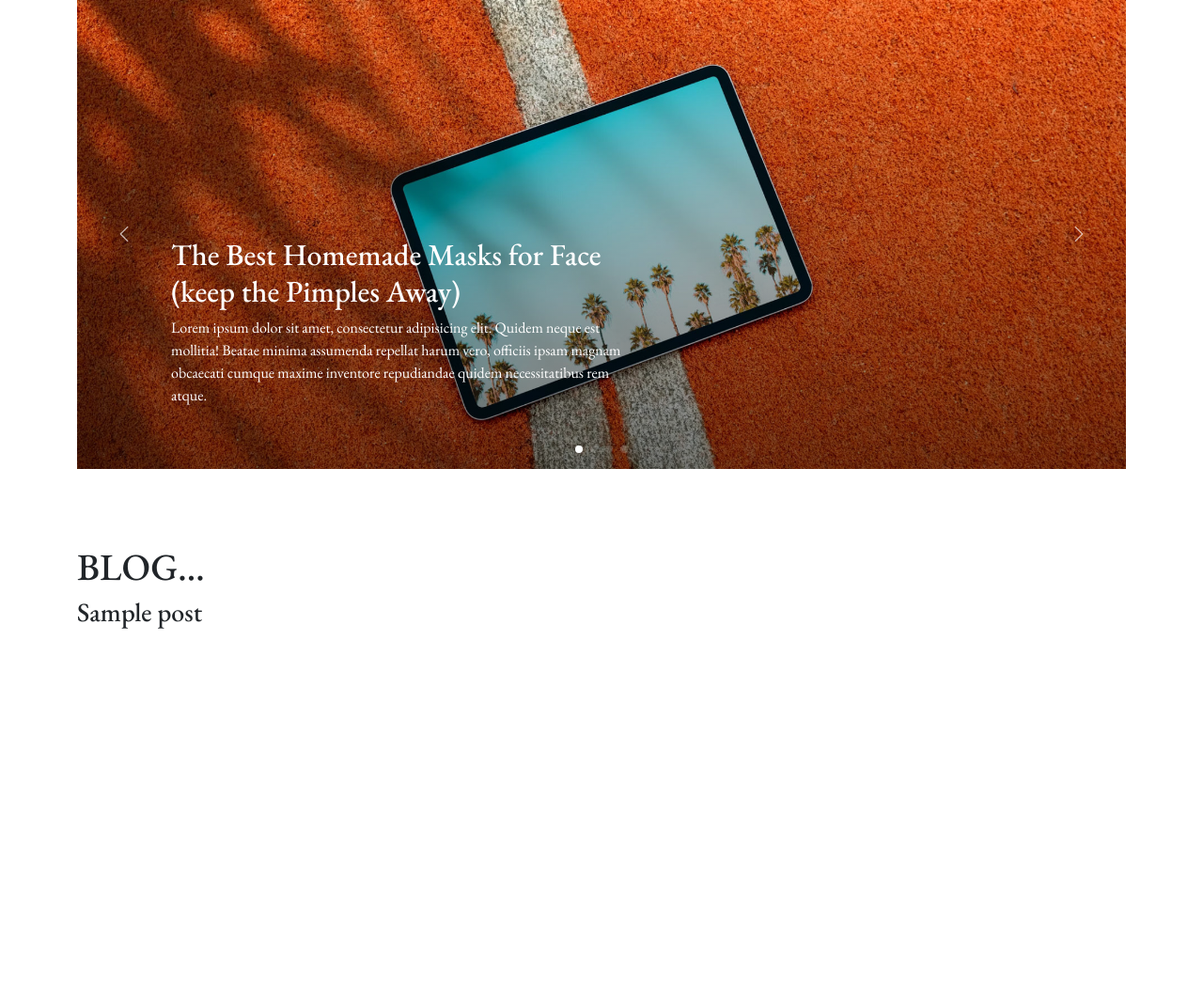
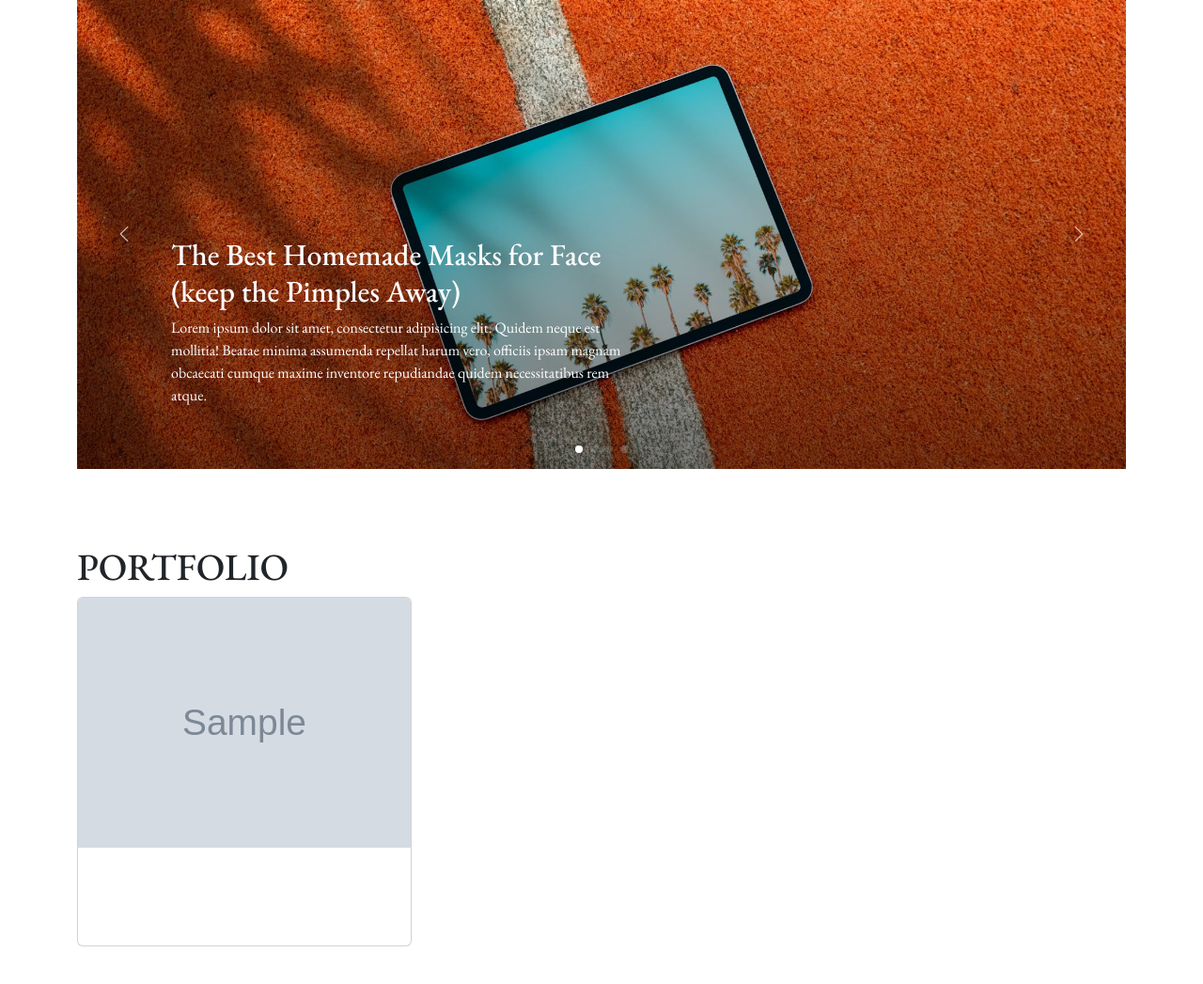
Before and after one commit to MOON-TG/webapp, a Django app: page /blog/ in a window 1280 px wide. Shown: the part 131-1178 px from the top of the page at 94% size. Before the commit the page ends 800 px from the top, so only its background shows below. Run offline with Django 4.2, Linux system fonts and the light colour scheme; tables that the repository leaves empty hold one stand-in row (values such as "Sample post"); grey boxes marked "Sample" are stand-in pictures; some libraries are stand-ins or nearby versions; some web fonts are replaced.

```diff
--- a/blog/models.py
+++ b/blog/models.py
@@ -6,6 +6,7 @@ class Post(models.Model):
   title = models.CharField(max_length=30)
   content = models.TextField()
 
+  head_image = models.ImageField(upload_to='blog/images/%Y/%m/%d/', blank=True)
   created_at = models.DateTimeField(auto_now_add=True)
   update_at = models.DateTimeField(auto_now=True)
   #autor : 추후 예정
--- a/blog/static/assets/css/main.css
+++ b/blog/static/assets/css/main.css
@@ -454,6 +454,19 @@ section {
 --------------------------------------------------------------*/
 .post-entry-1 {
   margin-bottom: 30px;
+}
+
+#test-div {
+    background-color: orange;
+}
+
+.photo-list {
+  display:flex;
+  color: white;
+}
+
+.card {
+    color: white;
 }
 
 .post-entry-1 img {
--- a/blog/templates/blog/assets/css/main.css
+++ b/blog/templates/blog/assets/css/main.css
@@ -17,6 +17,7 @@
 
 body {
   color: rgba(var(--color-primary-rgb), 1);
+  background-color: orange;
 }
 
 a {
--- a/blog/templates/blog/post_list.html
+++ b/blog/templates/blog/post_list.html
@@ -166,20 +166,32 @@
     </section><!-- End Hero Slider Section -->
     <!-- ======= Post Grid Section ======= -->
     <section id="posts" class="posts">
-        <div class="container" data-aos="fade-up">
-            <div class="row g-5">
+        <div class="container">
+            <div class="row">
+              <div class="col-12">
+                <h1>PORTFOLIO</h1>
+              </div>
+            </div>
+            <div class="row">
+                {% for p in post_list %}
                 <div class="col-lg-4">
-                    <div class="post-entry-1 lg">
+                    <div class="card" data-toggle="modal" data-target="#lotto">
+                      <img class="card-img-top" src="{{ p.head_image.url }}">
+                      <div class="card-body">
+                        <h5 class="card-title">로또 번호 추첨</h5>
+                        <p>이 번호만 피해서 찍으세요!</p>
+                      </div>
+                    </div>
+                  </div>
+                {% endfor %}
 
-                        <h1>BLOG...</h1>
-                        {% for p in post_list %}
-                        <h3><a href="{{ p.get_absolute_url }}">{{ p }}</a></h3>
-                        {% endfor %}
-                    </div>
-                </div>
             </div>
-        </div>
+
+
+          </div>
+
     </section>
+
 
 
     <!-- Vendor JS Files -->
--- a/new_project/urls.py
+++ b/new_project/urls.py
@@ -15,9 +15,14 @@ Including another URLconf
 """
 from django.contrib import admin
 from django.urls import path, include
+from django.conf import settings
+from django.conf.urls.static import static
+
 
 urlpatterns = [
     path('admin/', admin.site.urls),
     path('blog/', include('blog.urls')),
     path('', include('singe_pages.urls')),
 ]
+
+urlpatterns += static(settings.MEDIA_URL, document_root=settings.MEDIA_ROOT)
```
Also changed, not shown: new_project/settings.py (+10 -0 lines), _media/blog/images/2022/12/31/스크린샷_2022-12-10_오후_7.44.18.png (added), _media/blog/images/2023/01/01/스크린샷_2022-12-10_오후_7.43.53.png (added), _media/blog/images/2023/01/01/스크린샷_2022-12-10_오후_7.43.53_kKGnfut.png (added), _media/blog/images/2023/01/01/스크린샷_2022-12-10_오후_7.44.11.png (added), _media/blog/images/2023/01/01/스크린샷_2022-12-10_오후_7.44.18.png (added), 4 other files.
